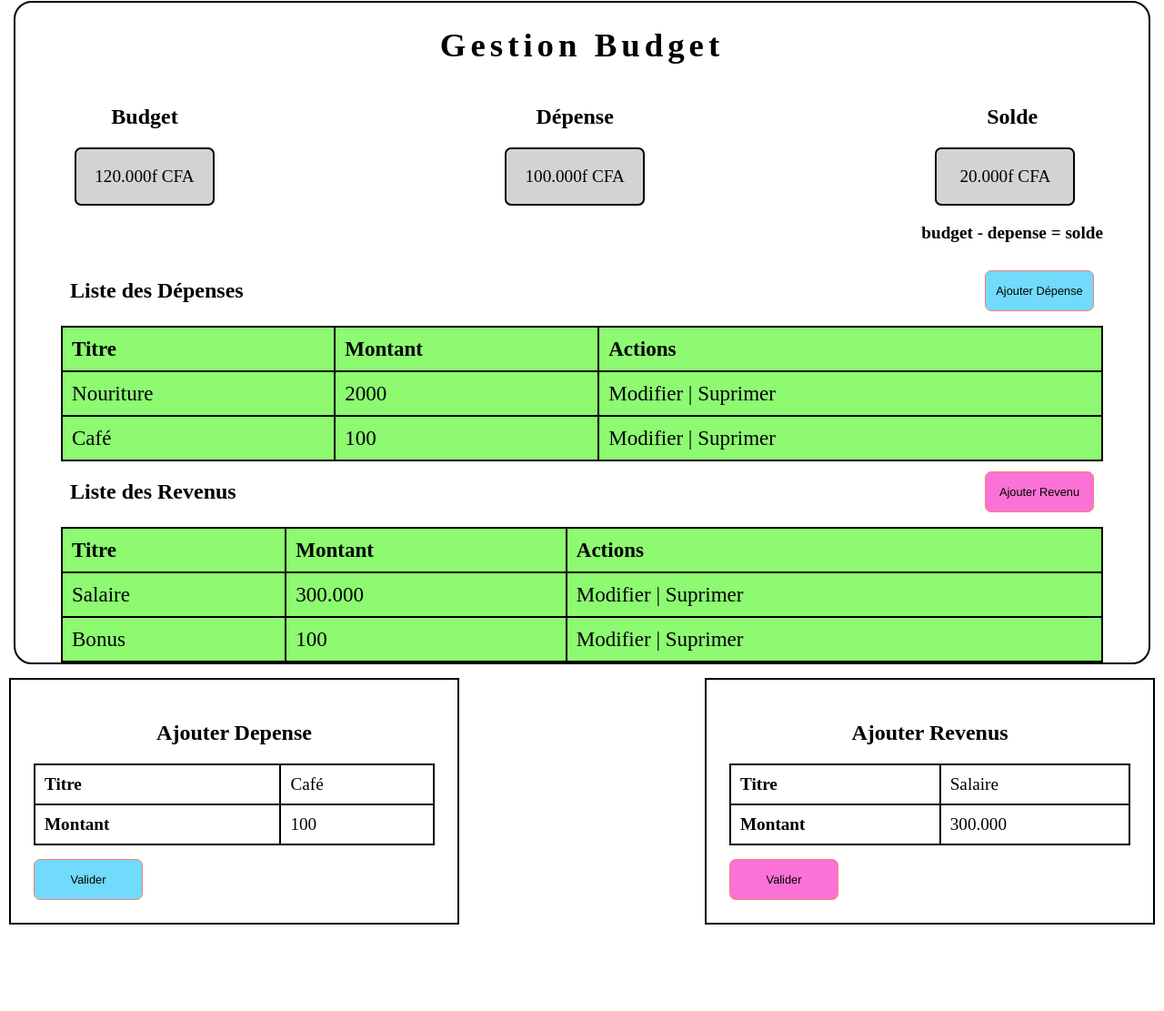
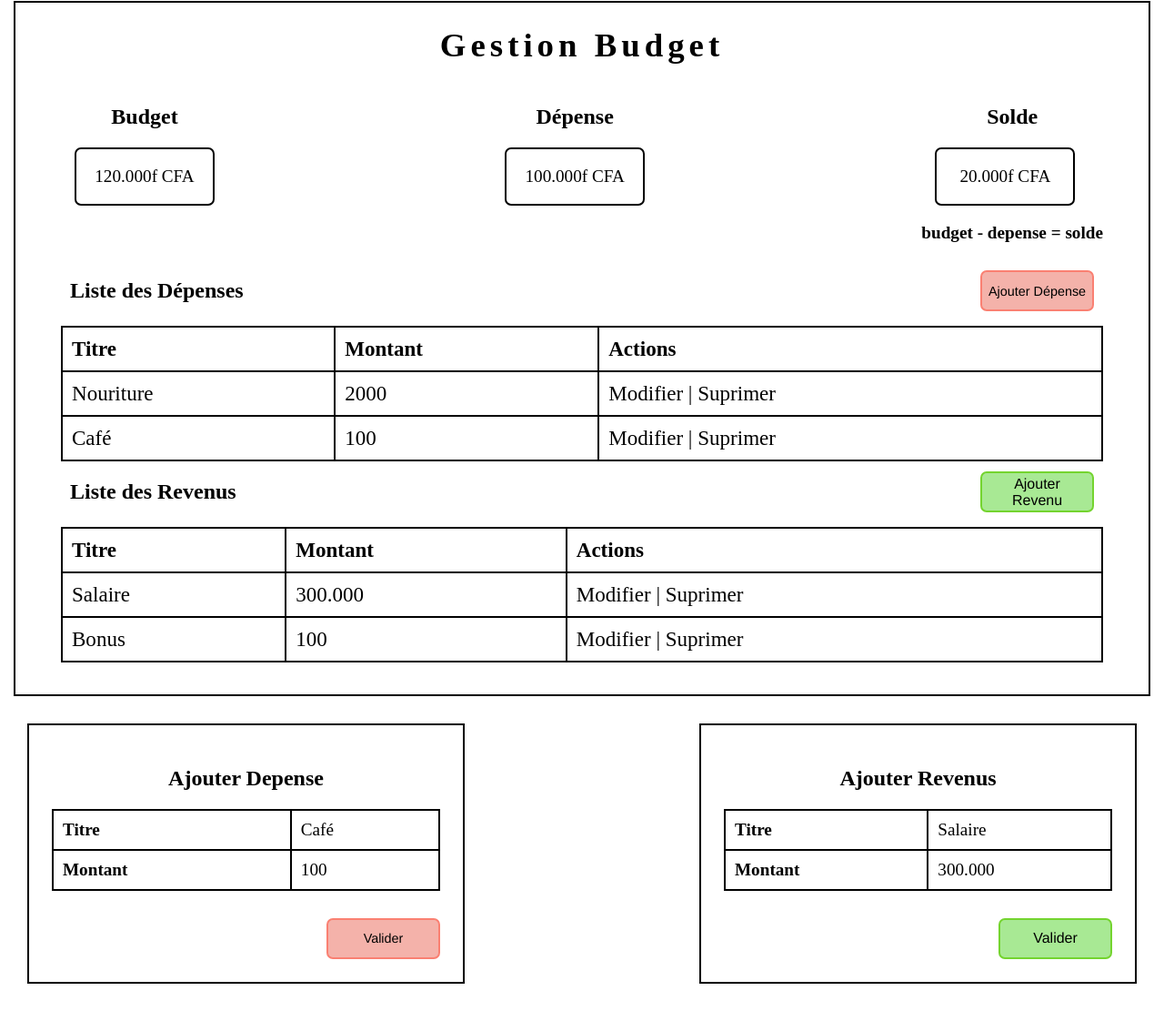
Before and after one commit to Diadia-Coder/interface_gestion_budget, a plain HTML site: page index.html in a window 1280 px wide. Shown: the part 14-1125 px from the top of the page at 91% size. Before the commit the page ends 1040 px from the top, so only its background shows below. Drawn offline with Linux system fonts and the light colour scheme.

Commit message:
first commit interface

```diff
--- a/css/styles.css
+++ b/css/styles.css
@@ -4,9 +4,8 @@ body{
 }
 .section1{
     border: 2px solid black;
-    border-radius: 20px;
     margin: 15px;
-    padding: 0px;
+    padding-bottom: 35px;
 }
 h1{
     text-align: center;
@@ -30,7 +29,6 @@ h1{
     border-radius: 7px;
     margin-left: 15px;
     margin-right: 15px;
-    background: lightgrey;
 }
 
 p{
@@ -48,7 +46,6 @@ p{
     padding: 10px;
     width: 100%;
     caption-side: top;
-    background-color: rgb(141, 250, 114);
 }
 .section1 tr,th,td{
     font-size: 1.2em;
@@ -65,29 +62,29 @@ p{
     margin-left: 10px;
 }
 .buttondep{
-    width: 120px;
+    width: 125px;
     height: 45px;
-    border: 1px solid salmon;
+    border: 2px solid rgb(250, 128, 114);
     border-radius: 7px;
-    background-color: rgb(114, 218, 250);
-    font-size: 0.8em;
+    background-color:rgb(244, 178, 170);
+    font-size: 0.9em;
     font: bold;
     font-family: 'Franklin Gothic Medium', 'Arial Narrow', Arial, sans-serif
 }
 .buttonrev{
-    width: 120px;
+    width: 125px;
     height: 45px;
-    border: 1px solid salmon;
+    border: 2px solid rgb(116, 212, 47);
     border-radius: 7px;
-    background-color: rgb(250, 114, 214);
-    font-size: 0.8em;
+    background-color: rgb(168, 233, 148);
+    font-size: 1em;
     font: bold;
     font-family: 'Franklin Gothic Medium', 'Arial Narrow', Arial, sans-serif
 }
 .section2{
     display: flex;
     justify-content: space-between;
-    margin: 10px;
+    margin: 30px;
 }
 
 .section2 table{
@@ -118,9 +115,13 @@ p{
 .ajouter_revenus h2{
     text-align: center;
 }
+.button{
+    margin-top: 30px;
+    text-align: right;
+}
 @media screen  and (max-width:780px) {
     body{
-        background-color: blue;
+        background-color: rgb(221, 221, 235);
     }
     .mouvement{
         display: flex;
--- a/index.html
+++ b/index.html
@@ -105,7 +105,9 @@
                         <td>100</td>
                     </tr>
                 </table>
-                <button class="buttondep" type="submit">Valider</button>
+                <div class="button">
+                    <button class="buttondep" type="submit">Valider</button>
+                </div>
             </div>
             <div class="ajouter_revenus">
                 <h2>Ajouter Revenus</h2>
@@ -119,7 +121,9 @@
                         <td>300.000</td>
                     </tr>
                 </table>
-                <button class="buttonrev" type="submit">Valider</button>
+                <div class="button">
+                    <button class="buttonrev" type="submit">Valider</button>
+                </div>
             </div>
 
         </div>
```
